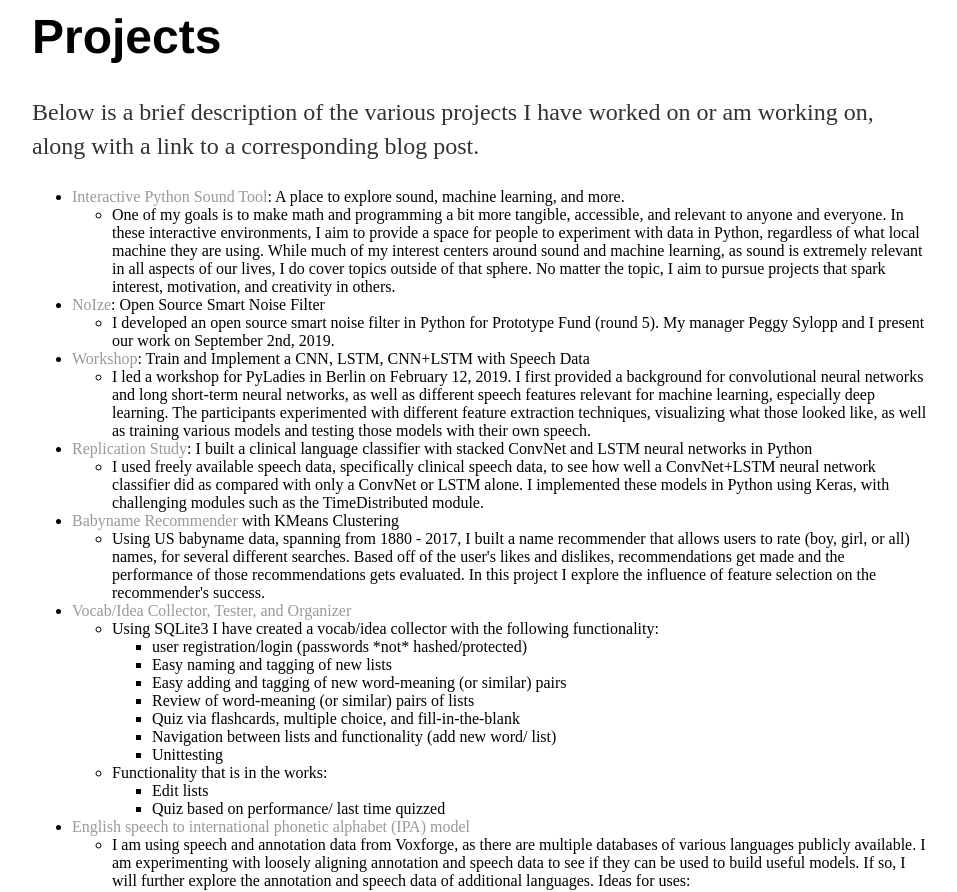
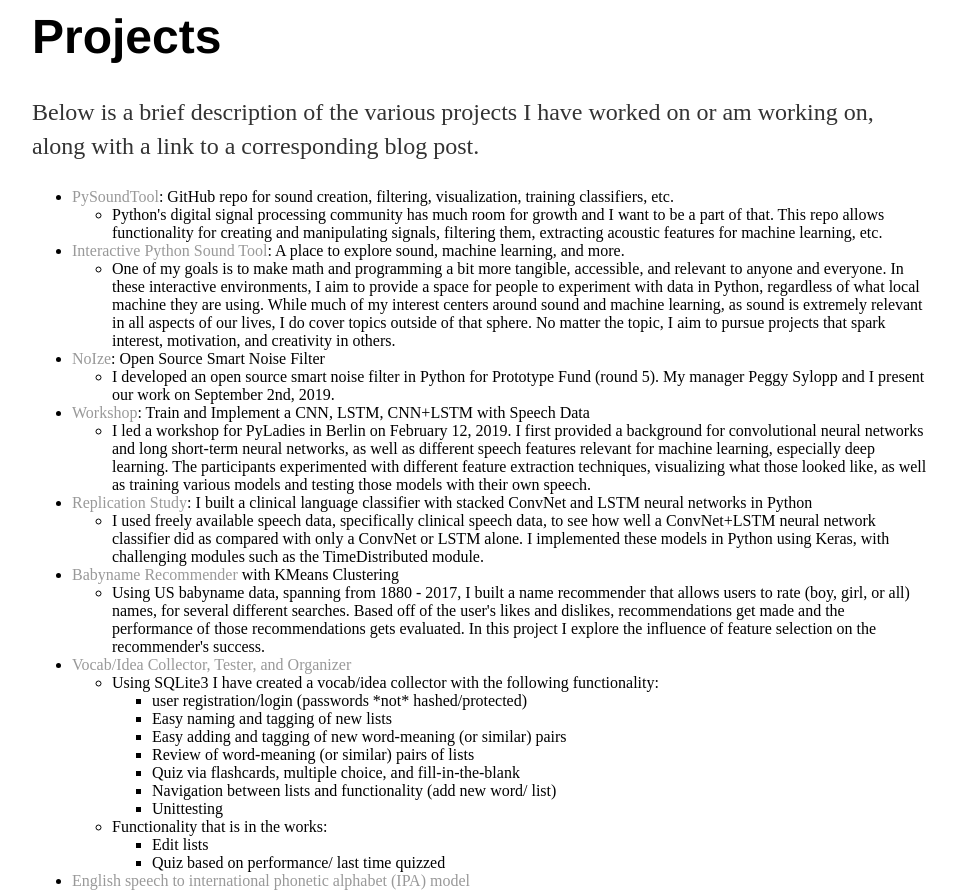
Before and after one commit to a-n-rose/a-n-rose.github.io, a Jekyll site: the page built from projects/index.html, in a window 1280 px wide, cut to the strip 421-1313 px from the top of the page. Shown: the whole strip, without its empty margins (160-1117 px from the left). Built offline with Jekyll 4.4.1, drawn with Linux system fonts in a browser that asks for light colours.

Commit message:
added PySoundTool as a project

```diff
--- a/projects/index.html
+++ b/projects/index.html
@@ -9,6 +9,13 @@
 			<p>Below is a brief description of the various projects I have worked on or am working on, along with a link to a corresponding blog post.</p>
 
 			<ul class="projects_list">
+
+
+				<li> <a href='https://github.com/a-n-rose/Python-Sound-Tool'>PySoundTool</a>: GitHub repo for sound creation, filtering, visualization, training classifiers, etc.</li>
+				<ul class="project_description">
+					<li>Python's digital signal processing community has much room for growth and I want to be a part of that. This repo allows functionality for creating and manipulating signals, filtering them, extracting acoustic features for machine learning, etc.
+                                        </li>
+					</ul>
 
 
 				<li> <a href='/2019/08/25/interacting-with-acoustics-and-deep-learning.html'>Interactive Python Sound Tool</a>: A place to explore sound, machine learning, and more.</li>
```
